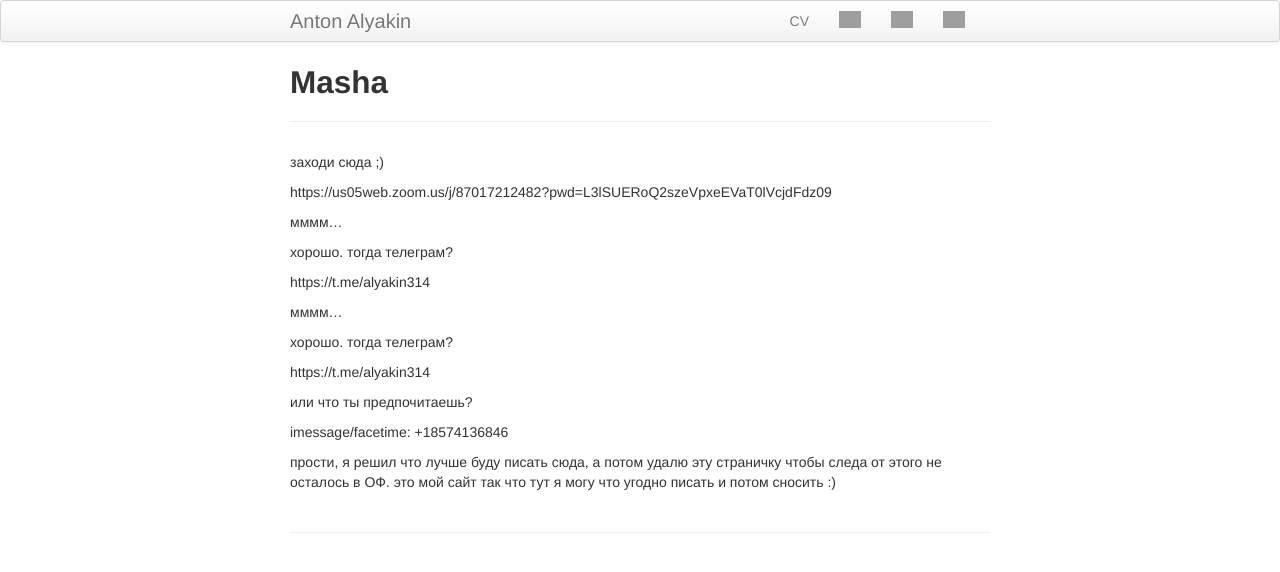
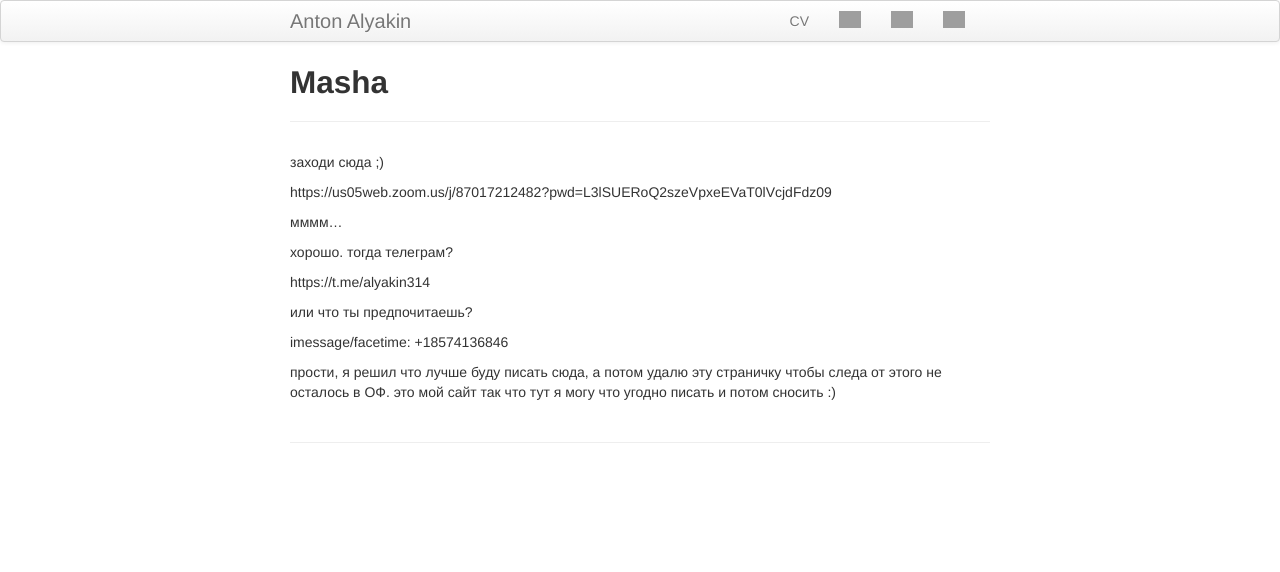
Before and after one commit to alyakin314/alyakin314.github.io, a Jekyll site: the page built from pages/masha.md, in a window 1280 px wide. Shown: the top 572 px of the page. Built offline with Jekyll 4.4.1, drawn with Linux system fonts in a browser that asks for light colours; grey boxes are pictures that could not be loaded.

Commit message:
made changes

```diff
--- a/pages/masha.md
+++ b/pages/masha.md
@@ -8,11 +8,7 @@ title: Masha
 https://us05web.zoom.us/j/87017212482?pwd=L3lSUERoQ2szeVpxeEVaT0lVcjdFdz09
 
 
-мммм...
 
-хорошо. тогда телеграм?
-
-https://t.me/alyakin314
 
 мммм...
 
```
